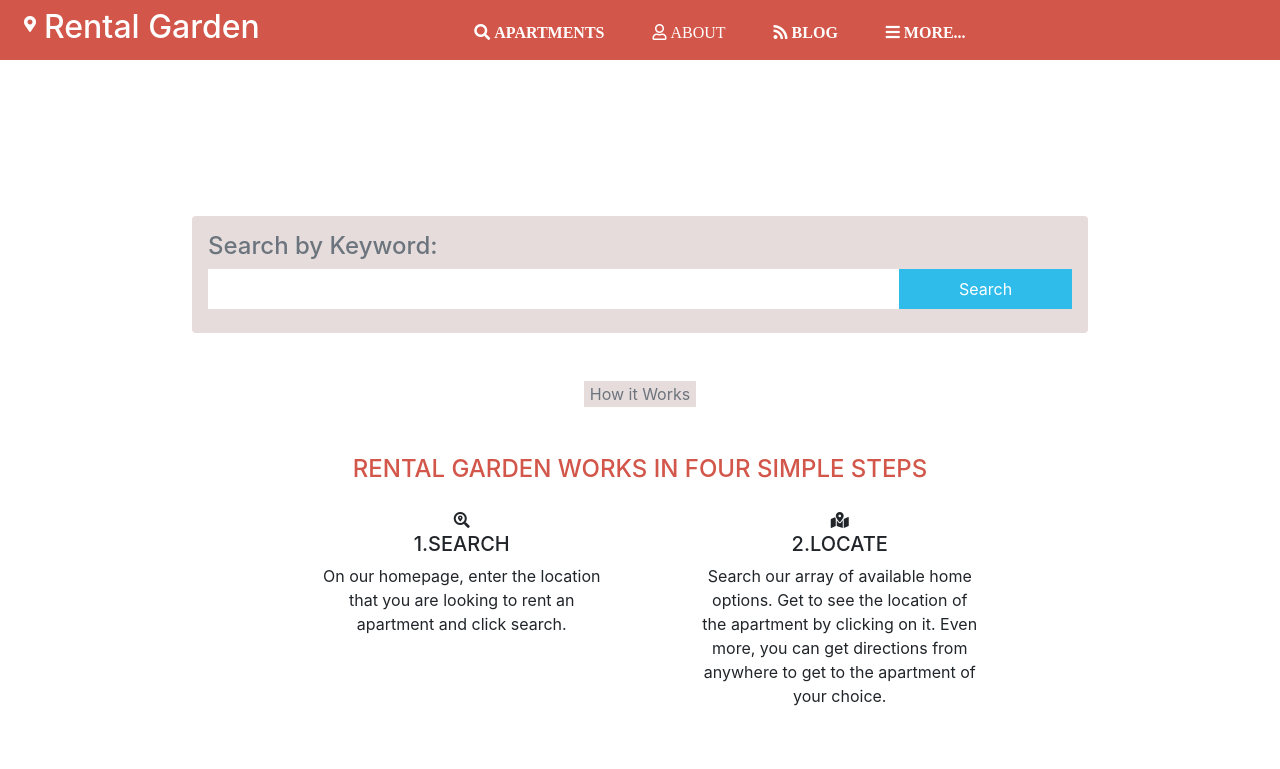
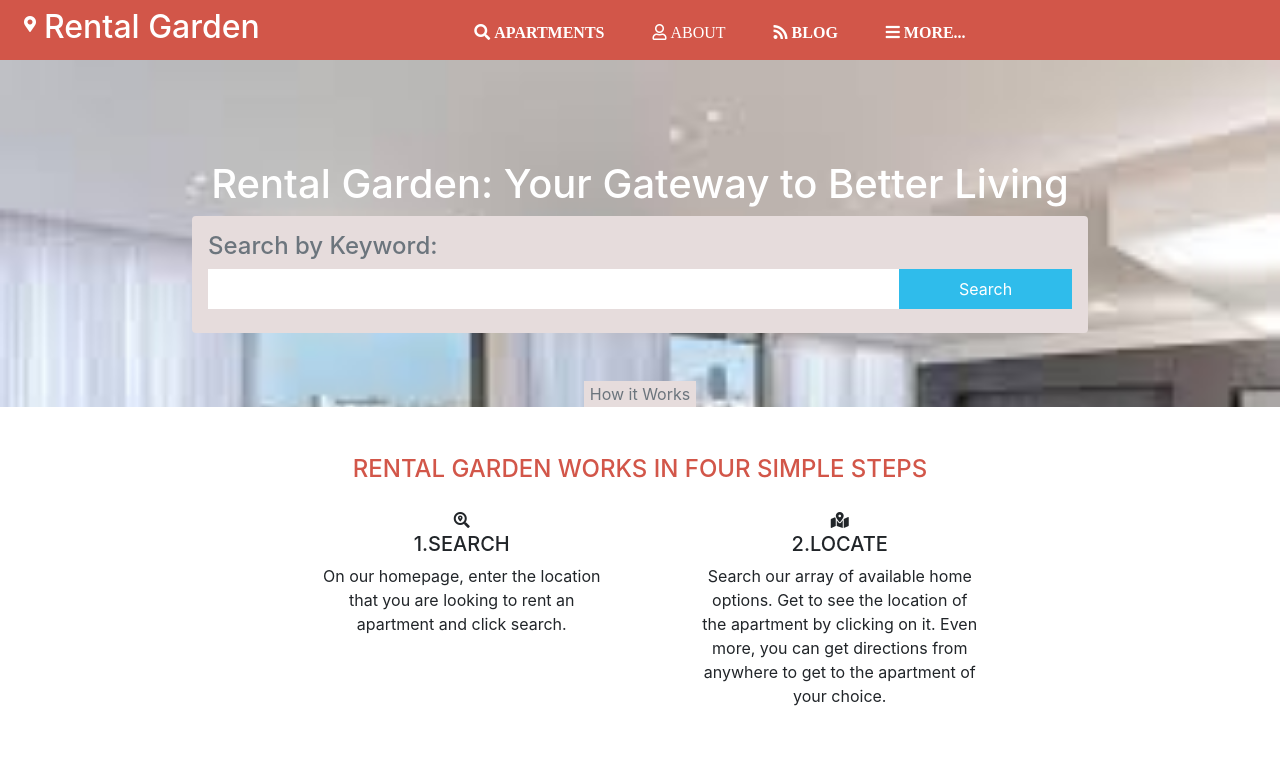
Before and after one commit to Tasheka/Capstone-Directory-of-Available-Apartments, a website: page index.html in a window 1280 px wide. Shown: the top 769 px of the page. Drawn offline with nearby package versions, Linux system fonts and the light colour scheme; files that its build step writes are made by us from their sources; the site is published under a folder, as on GitHub Pages, so addresses that start at the root find nothing.

Commit message:
Change image path

```diff
--- a/src/scss/styles.scss
+++ b/src/scss/styles.scss
@@ -51,7 +51,7 @@ form {
 
 .main-form {
   padding-top: 100px;
-  background-image: url("/assests/apartment.jpg");
+  background-image: url("./assests/apartment.jpg");
   background-size: cover;
   height: 20%;
 
```
